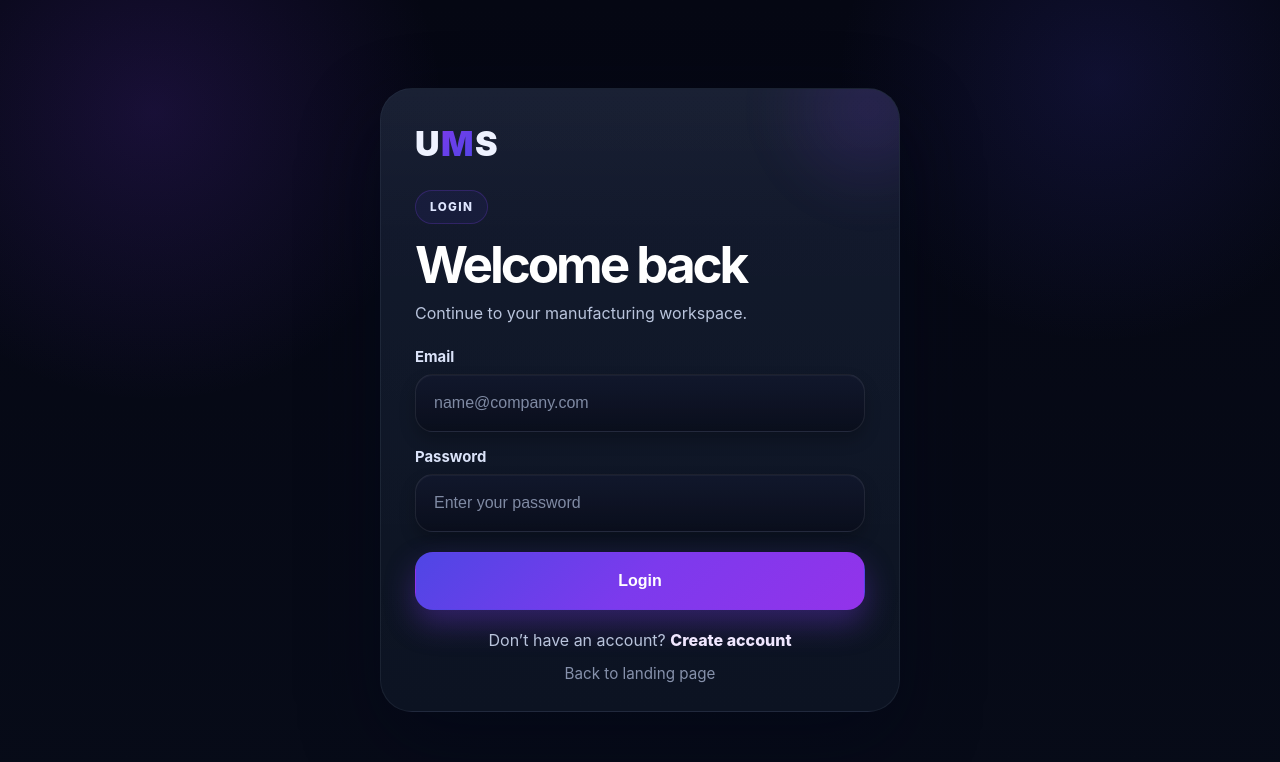
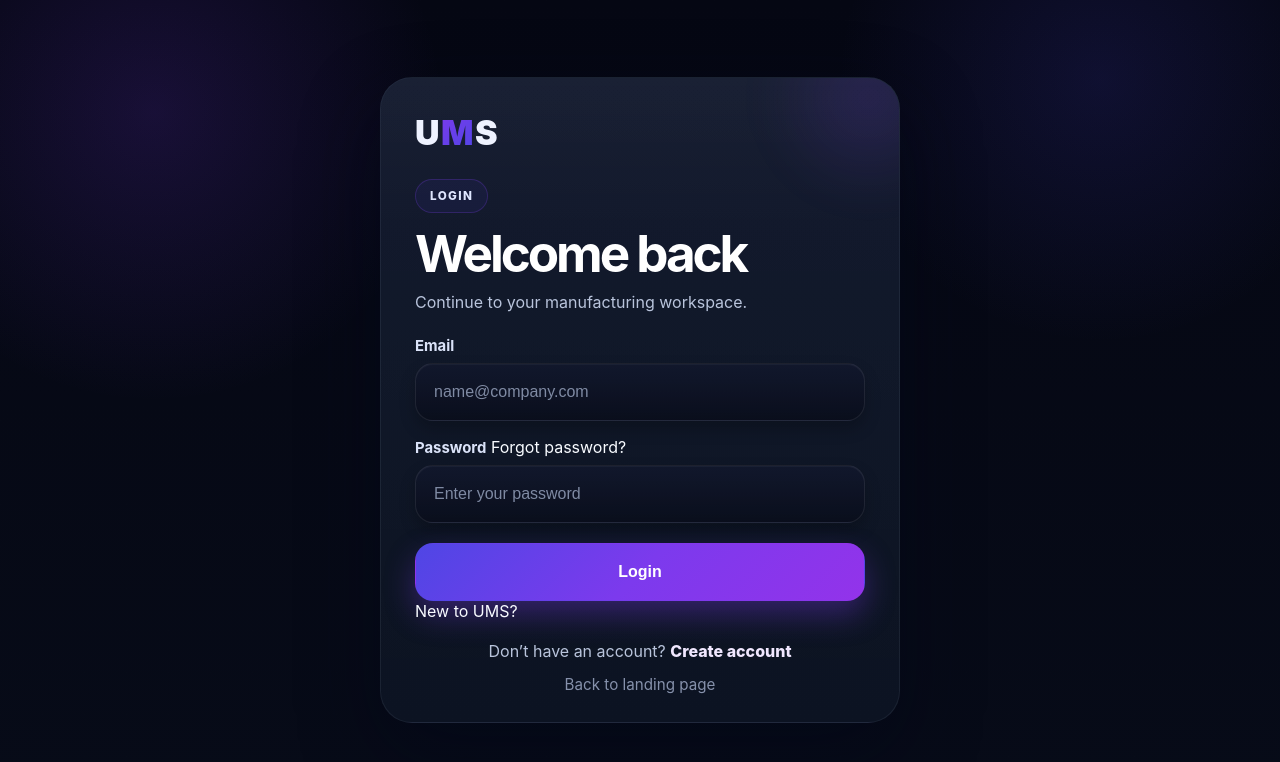
Before and after one commit to bracekk/UMS-Unity-Manufacturing-Solutions, a Flask app: page /login in a window 1280 px wide. Shown: the top 762 px of the page. Run offline with Flask 3, Linux system fonts and the light colour scheme.

Commit message:
Update login.html

```diff
--- a/templates/login.html
+++ b/templates/login.html
@@ -8,7 +8,7 @@
 </head>
 <body class="auth-body">
   <div class="auth-page">
-    <div class="auth-shell auth-shell-compact">
+    <div class="auth-shell auth-shell-compact auth-shell-login">
       <a href="{{ url_for('home') }}" class="auth-logo">
         <span class="auth-logo-u">U</span><span class="auth-logo-m">M</span><span class="auth-logo-s">S</span>
       </a>
@@ -47,7 +47,10 @@
         </div>
 
         <div class="auth-field">
-          <label for="password">Password</label>
+          <div class="auth-label-row">
+            <label for="password">Password</label>
+            <a href="{{ url_for('forgot_password') }}" class="auth-inline-link">Forgot password?</a>
+          </div>
           <input
             type="password"
             id="password"
@@ -61,6 +64,10 @@
         <button type="submit" class="auth-btn auth-btn-primary">Login</button>
       </form>
 
+      <div class="auth-divider">
+        <span>New to UMS?</span>
+      </div>
+
       <p class="auth-footer-text">
         Don’t have an account?
         <a href="{{ url_for('register') }}">Create account</a>
@@ -69,5 +76,7 @@
       <a href="{{ url_for('home') }}" class="auth-back-link">Back to landing page</a>
     </div>
   </div>
+
+  <script src="{{ url_for('static', filename='js/auth.js') }}"></script>
 </body>
 </html>
```
